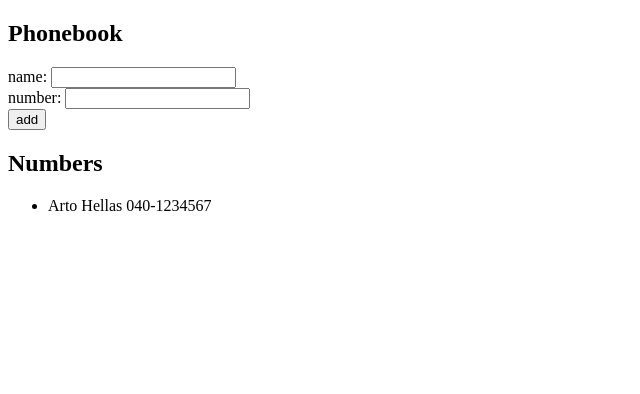
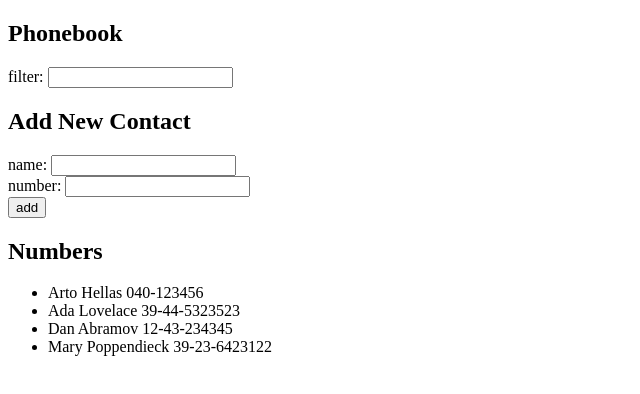
Before and after one commit to mkaleung/FSO-2, a React (Create React App) app in the folder phonebook/: page / in a window 1280 px wide. Shown: the top 394 px of the page, without its empty margins (0-640 px from the left). Built offline with nearby package versions, Linux system fonts and the light colour scheme.

Commit message:
exercise 2.9 - included filter function (case insensitive)

```diff
--- a/phonebook/src/App.js
+++ b/phonebook/src/App.js
@@ -11,14 +11,15 @@
 
 const App = () => {
   const [persons, setPersons] = useState([
-    {
-      name: 'Arto Hellas',
-      number: '040-1234567',
-    },
+    { name: 'Arto Hellas', number: '040-123456', id: 1 },
+    { name: 'Ada Lovelace', number: '39-44-5323523', id: 2 },
+    { name: 'Dan Abramov', number: '12-43-234345', id: 3 },
+    { name: 'Mary Poppendieck', number: '39-23-6423122', id: 4 }
   ])
 
   const [newName, setNewName] = useState('')
   const [newNumber, setNewNumber] = useState('')
+  const [filterName, setFilterName] = useState('')
 
   const addPerson = (event) => {
     event.preventDefault()
@@ -28,7 +29,8 @@
 
     const personObject = {
       name: newName,
-      number: newNumber
+      number: newNumber,
+      id: persons.length +  1,
     }
 
     setPersons(persons.concat(personObject))
@@ -44,9 +46,27 @@
     setNewNumber(event.target.value)
   }
 
+  const handleFilterChange = (event) => {
+    setFilterName(event.target.value)
+  }
+
+  const contactsToShow = (filterName) => {
+    if (!filterName) {
+      return persons
+    } else {
+      return persons.filter((person) => {
+        return person.name.toLowerCase().includes(filterName)
+      })
+    }
+  }
+
   return (
     <div>
       <h2>Phonebook</h2>
+      <div>
+        filter: <input value={filterName} onChange={handleFilterChange} />
+      </div>
+      <h2>Add New Contact</h2>
       <form onSubmit={addPerson}>
         <div>
           name: <input value={newName} onChange={handleNameChange} />
@@ -60,7 +80,7 @@
       </form>
       <h2>Numbers</h2>
       <ul>
-        {persons.map(person =>
+        {contactsToShow(filterName).map(person =>
           <Person key={person.name} person={person} />
         )}
       </ul>
```
